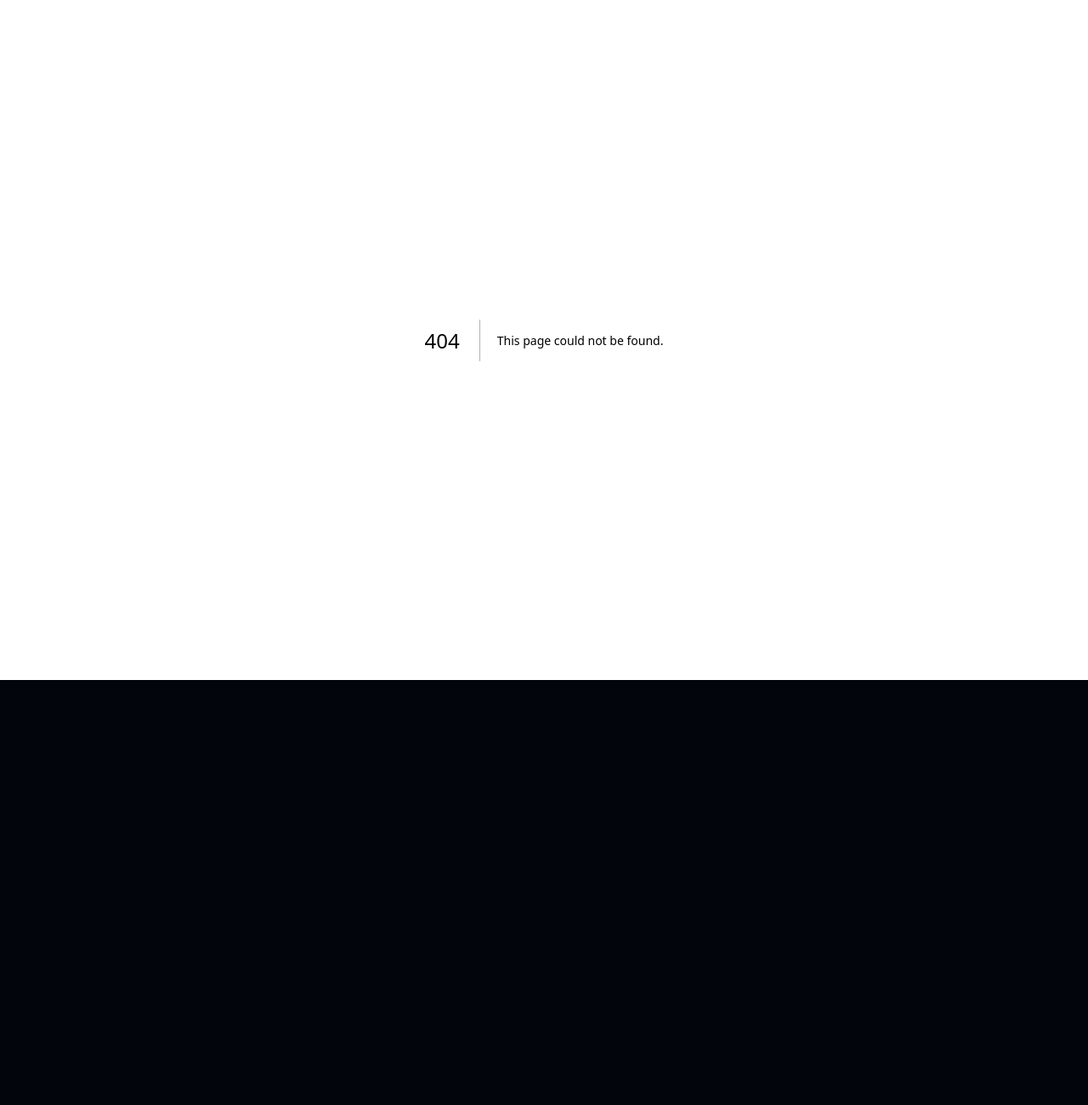
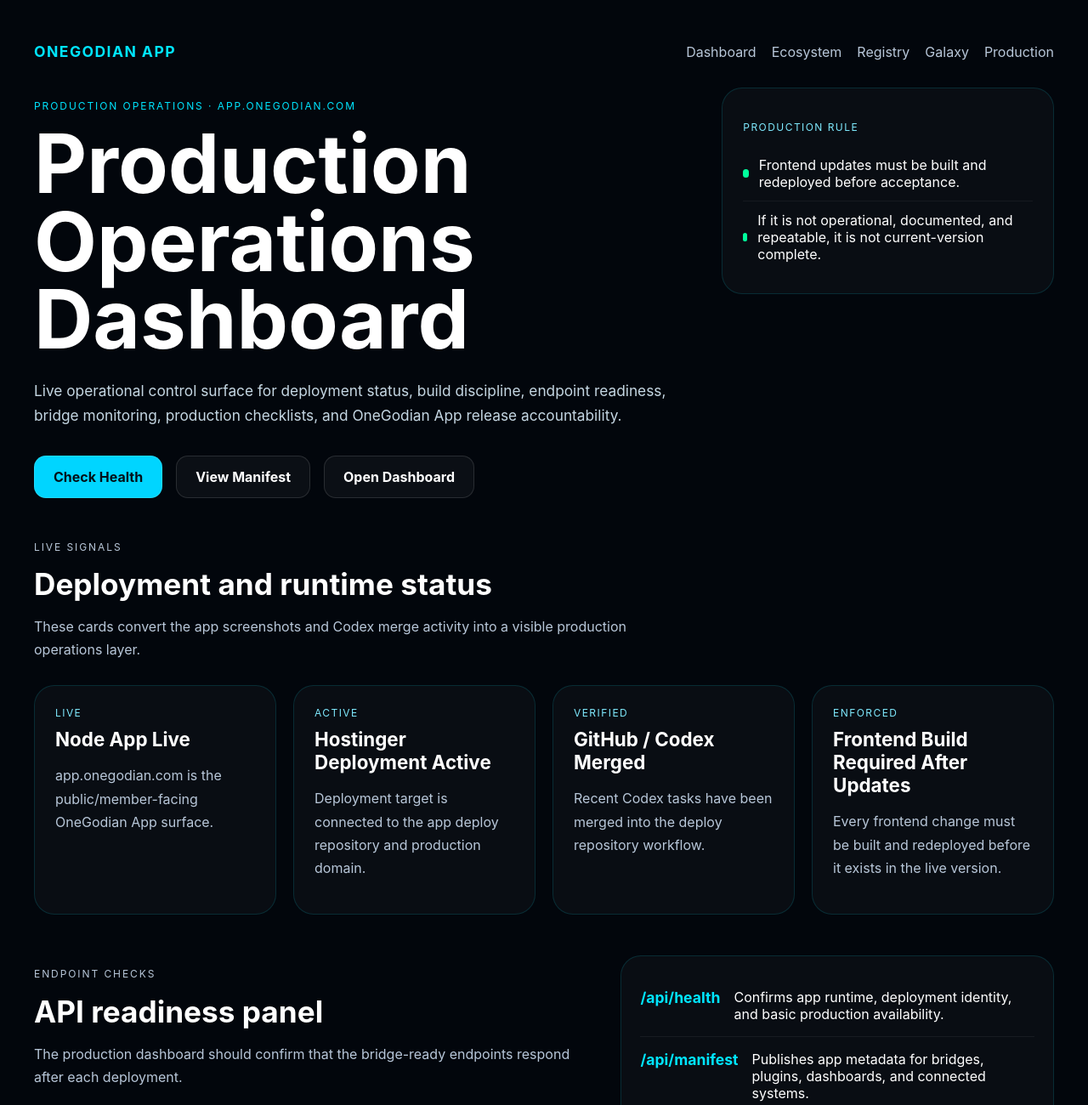
Before and after one commit to ohi-stack/onegodian-app-deploy, a Next.js app: page /production in a window 1280 px wide. Before the commit this address had no page. Shown: the top 1300 px of the page at 85% size. Before the commit the page ends 800 px from the top, so only its background shows below. Built offline with nearby package versions, Linux system fonts and the light colour scheme.

Commit message:
Add Production Operations Dashboard route

```diff
--- /dev/null
+++ b/src/app/production/page.tsx
@@ -0,0 +1,172 @@
+const deploymentSignals = [
+  {
+    label: 'Node App Live',
+    status: 'Live',
+    detail: 'app.onegodian.com is the public/member-facing OneGodian App surface.',
+  },
+  {
+    label: 'Hostinger Deployment Active',
+    status: 'Active',
+    detail: 'Deployment target is connected to the app deploy repository and production domain.',
+  },
+  {
+    label: 'GitHub / Codex Merged',
+    status: 'Verified',
+    detail: 'Recent Codex tasks have been merged into the deploy repository workflow.',
+  },
+  {
+    label: 'Frontend Build Required After Updates',
+    status: 'Enforced',
+    detail: 'Every frontend change must be built and redeployed before it exists in the live version.',
+  },
+];
+
+const endpointChecks = [
+  { route: '/api/health', purpose: 'Confirms app runtime, deployment identity, and basic production availability.' },
+  { route: '/api/manifest', purpose: 'Publishes app metadata for bridges, plugins, dashboards, and connected systems.' },
+  { route: '/api/tools', purpose: 'Lists available OneGodian tools, modules, and bridge-ready functions.' },
+  { route: '/api/stats', purpose: 'Reports submission, product, registry, and module activity when data sources are connected.' },
+];
+
+const operationalChecklist = [
+  'Code merged into ohi-stack/onegodian-app-deploy main branch.',
+  'Environment variables reviewed for production use.',
+  'API authentication and monetization settings verified.',
+  'Frontend build completed after every UI/content update.',
+  'Frontend redeployed to app.onegodian.com after build completion.',
+  'Mobile view checked on live production URL.',
+  'Primary navigation checked across Dashboard, Ecosystem, Registry, Galaxy, Tools, Docs, and Admin routes.',
+  'Health, manifest, tools, and stats endpoints tested after deployment.',
+  'Screenshots captured for production recordkeeping.',
+  'Changelog or release note written for the OneGodian development record.',
+];
+
+const productionLayers = [
+  { layer: 'Public App', state: 'Active', note: 'Homepage, ecosystem gateway, public/member navigation, and module entry points.' },
+  { layer: 'Dashboard', state: 'Staged', note: 'Central access page for modules, records, products, certificates, media, and tools.' },
+  { layer: 'API / Bridge', state: 'In Progress', note: 'Health, manifest, tools, stats, authentication, and plugin bridge endpoints.' },
+  { layer: 'Security', state: 'In Progress', note: 'App keys, environment variables, API access rules, and production-only protections.' },
+  { layer: 'Documentation', state: 'Needed', note: 'Deployment notes, route ownership, bridge setup, and operator instructions.' },
+  { layer: 'Compliance', state: 'Needed', note: 'Disclosure-aware language, capital boundaries, legal-safe status labels, and audit history.' },
+];
+
+export default function ProductionOperationsPage() {
+  return (
+    <main className="home-page">
+      <section className="hero-shell">
+        <nav className="top-nav" aria-label="Production navigation">
+          <a href="/" className="brand-mark">OneGodian App</a>
+          <div className="nav-links">
+            <a href="/dashboard">Dashboard</a>
+            <a href="/ecosystem">Ecosystem</a>
+            <a href="/registry">Registry</a>
+            <a href="/galaxy">Galaxy</a>
+            <a href="/production">Production</a>
+          </div>
+        </nav>
+
+        <div className="hero-grid">
+          <div>
+            <p className="kicker">Production Operations · App.OneGodian.com</p>
+            <h1>Production Operations Dashboard</h1>
+            <p className="hero-copy">
+              Live operational control surface for deployment status, build discipline, endpoint readiness,
+              bridge monitoring, production checklists, and OneGodian App release accountability.
+            </p>
+            <div className="hero-actions">
+              <a className="button primary" href="/api/health">Check Health</a>
+              <a className="button secondary" href="/api/manifest">View Manifest</a>
+              <a className="button secondary" href="/dashboard">Open Dashboard</a>
+            </div>
+          </div>
+
+          <aside className="status-panel" aria-label="Production status summary">
+            <p className="panel-label">Production Rule</p>
+            <div className="status-row">
+              <span className="status-dot" />
+              <span>Frontend updates must be built and redeployed before acceptance.</span>
+            </div>
+            <div className="status-row">
+              <span className="status-dot" />
+              <span>If it is not operational, documented, and repeatable, it is not current-version complete.</span>
+            </div>
+          </aside>
+        </div>
+      </section>
+
+      <section className="section-block">
+        <div className="section-heading">
+          <p className="kicker">Live Signals</p>
+          <h2>Deployment and runtime status</h2>
+          <p>
+            These cards convert the app screenshots and Codex merge activity into a visible production operations layer.
+          </p>
+        </div>
+        <div className="module-grid">
+          {deploymentSignals.map((item) => (
+            <div className="module-card" key={item.label}>
+              <span>{item.status}</span>
+              <h3>{item.label}</h3>
+              <p>{item.detail}</p>
+            </div>
+          ))}
+        </div>
+      </section>
+
+      <section className="section-block split-section">
+        <div className="section-heading">
+          <p className="kicker">Endpoint Checks</p>
+          <h2>API readiness panel</h2>
+          <p>
+            The production dashboard should confirm that the bridge-ready endpoints respond after each deployment.
+          </p>
+        </div>
+        <div className="workflow-panel">
+          {endpointChecks.map((endpoint) => (
+            <a className="workflow-row" href={endpoint.route} key={endpoint.route}>
+              <strong>{endpoint.route}</strong>
+              <span>{endpoint.purpose}</span>
+            </a>
+          ))}
+        </div>
+      </section>
+
+      <section className="section-block">
+        <div className="section-heading">
+          <p className="kicker">Operational Layers</p>
+          <h2>Current production layer readiness</h2>
+          <p>
+            This section tracks whether each required app layer has reached an operational, documented, repeatable state.
+          </p>
+        </div>
+        <div className="module-grid">
+          {productionLayers.map((item) => (
+            <div className="module-card" key={item.layer}>
+              <span>{item.state}</span>
+              <h3>{item.layer}</h3>
+              <p>{item.note}</p>
+            </div>
+          ))}
+        </div>
+      </section>
+
+      <section className="section-block split-section">
+        <div className="section-heading">
+          <p className="kicker">Launch Control</p>
+          <h2>Post-Codex deployment checklist</h2>
+          <p>
+            Use this checklist after each Codex merge so app.onegodian.com reflects the actual deploy repository state.
+          </p>
+        </div>
+        <div className="workflow-panel">
+          {operationalChecklist.map((item, index) => (
+            <div className="workflow-row" key={item}>
+              <strong>{String(index + 1).padStart(2, '0')}</strong>
+              <span>{item}</span>
+            </div>
+          ))}
+        </div>
+      </section>
+    </main>
+  );
+}
```
